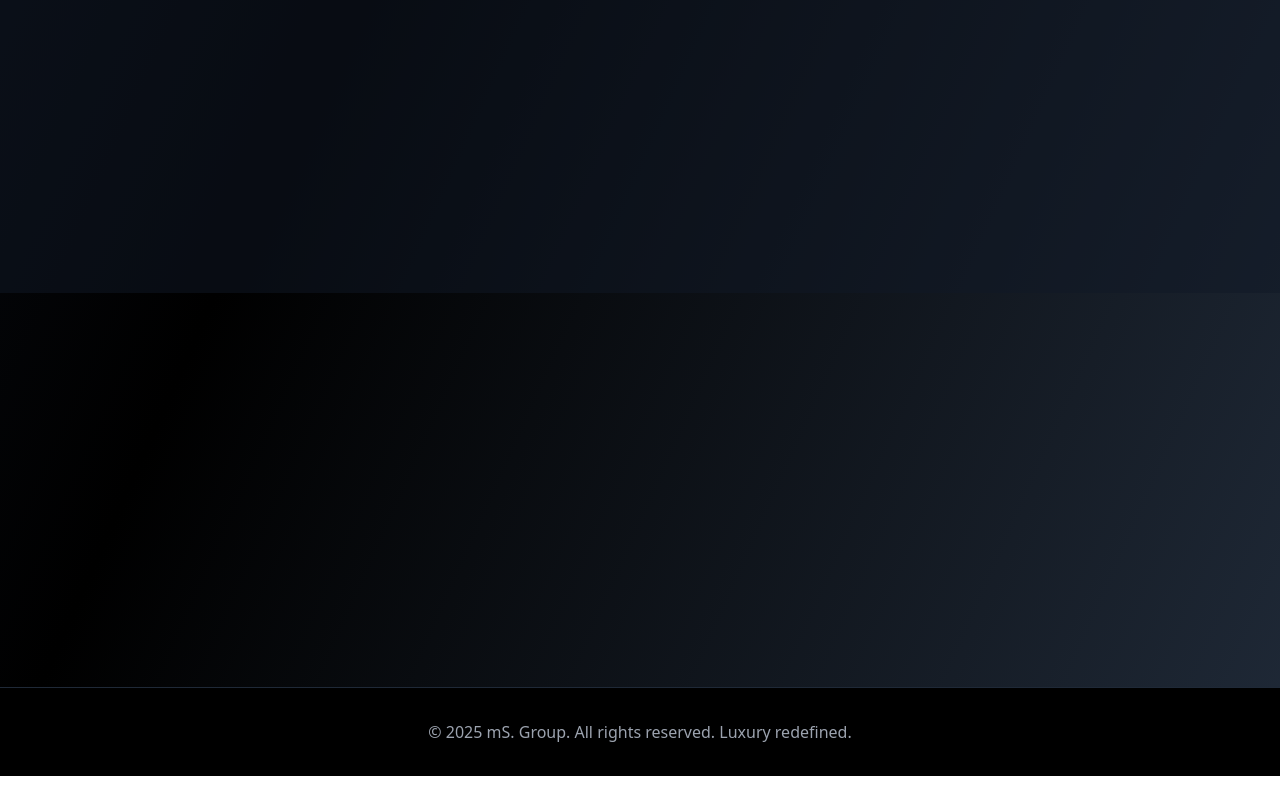
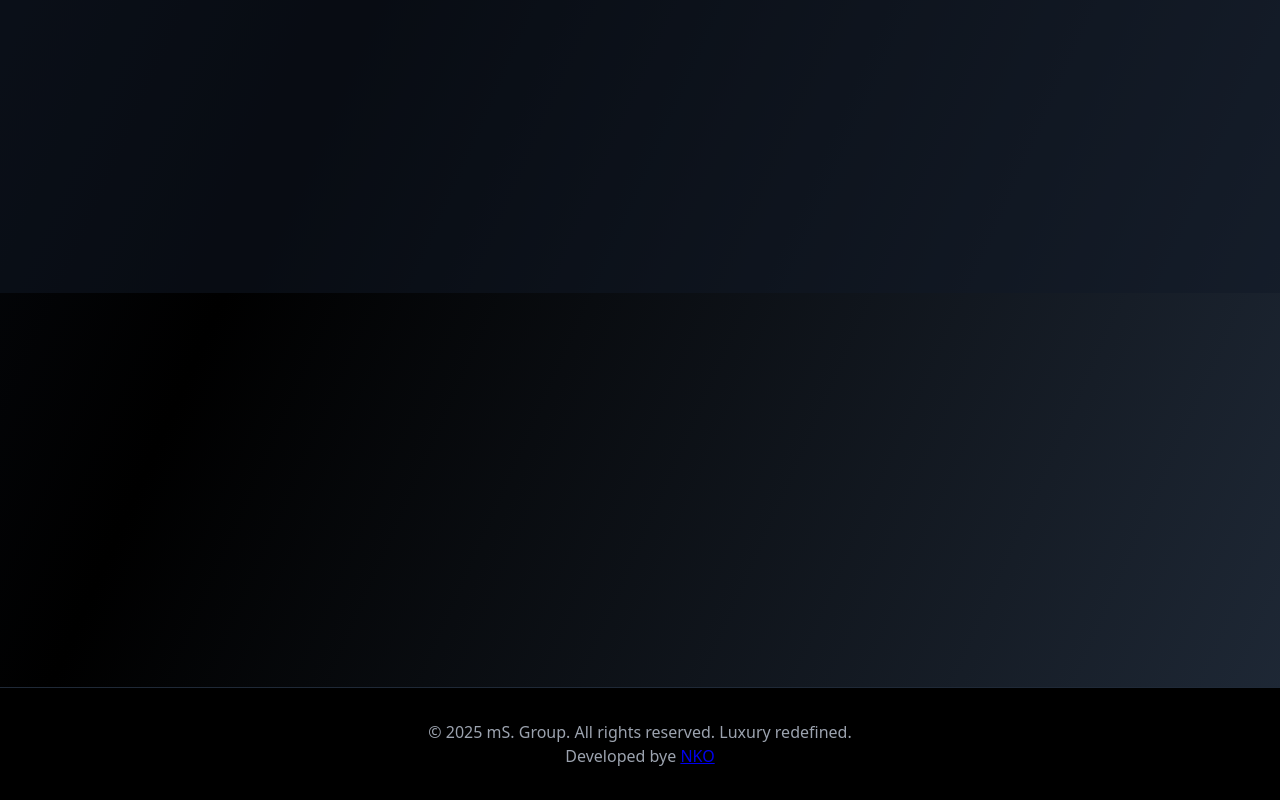
Before and after one commit to NKOGallardo/mS.Group, a React (Vite) app: page / in a window 1280 px wide. Shown: the part 2086-2886 px from the top of the page. Before the commit the page ends 2862 px from the top, so only its background shows below. Built offline with nearby package versions, Linux system fonts and the light colour scheme.

Commit message:
the footer change inline

```diff
--- a/src/components/MSGroup.jsx
+++ b/src/components/MSGroup.jsx
@@ -282,6 +282,7 @@ export default function MSGroup() {
       <footer className="main-footer">
         <div className="section-content text-center footer-text">
           <p>&copy; 2025 mS. Group. All rights reserved. Luxury redefined.</p>
+          <p>Developed bye <a href='https://nkocoding.codes'>NKO</a></p>
         </div>
       </footer>
     </div>
```
Also changed, not shown: 4 other files (tests, documents, lock files or other folders).
